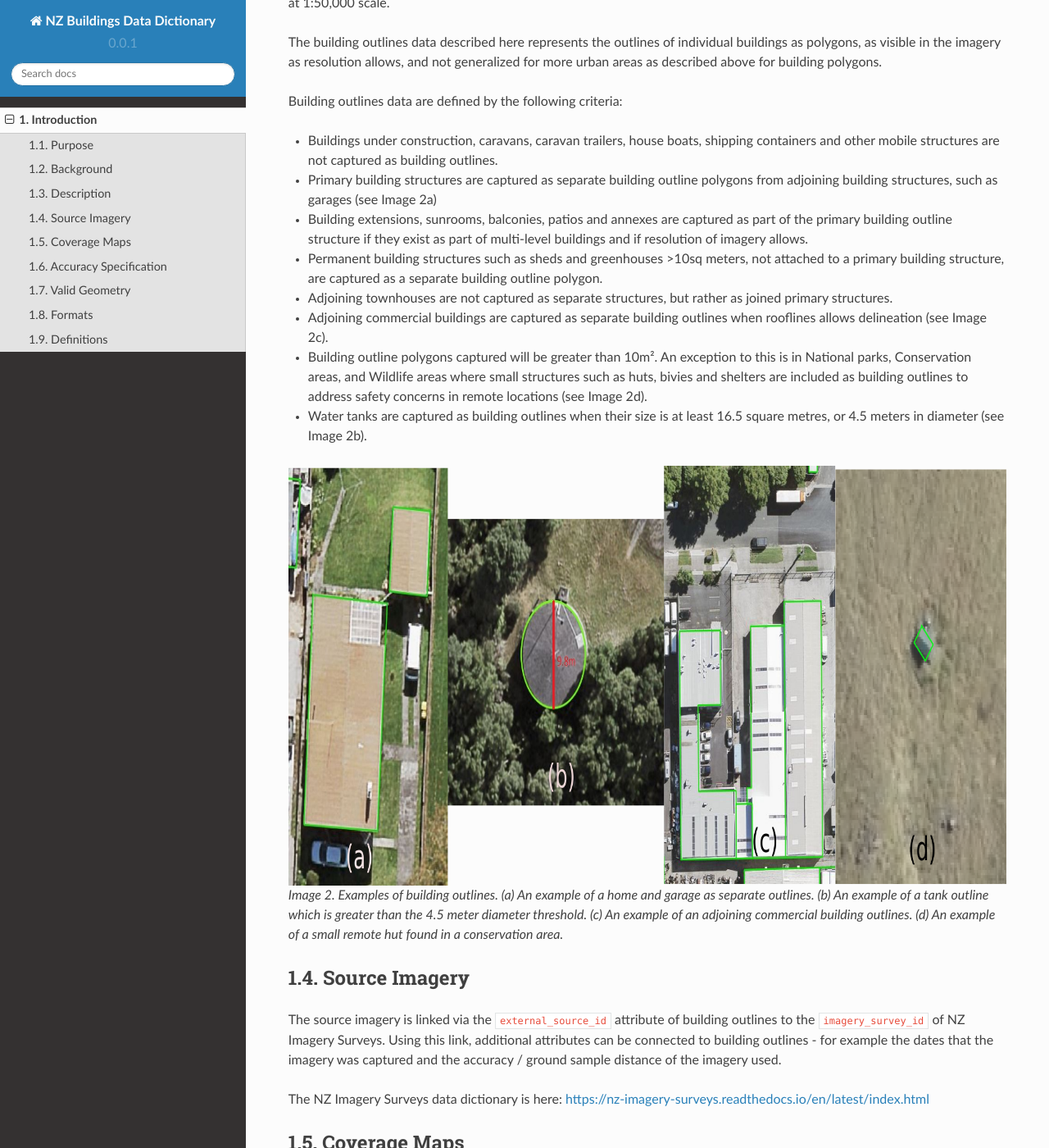
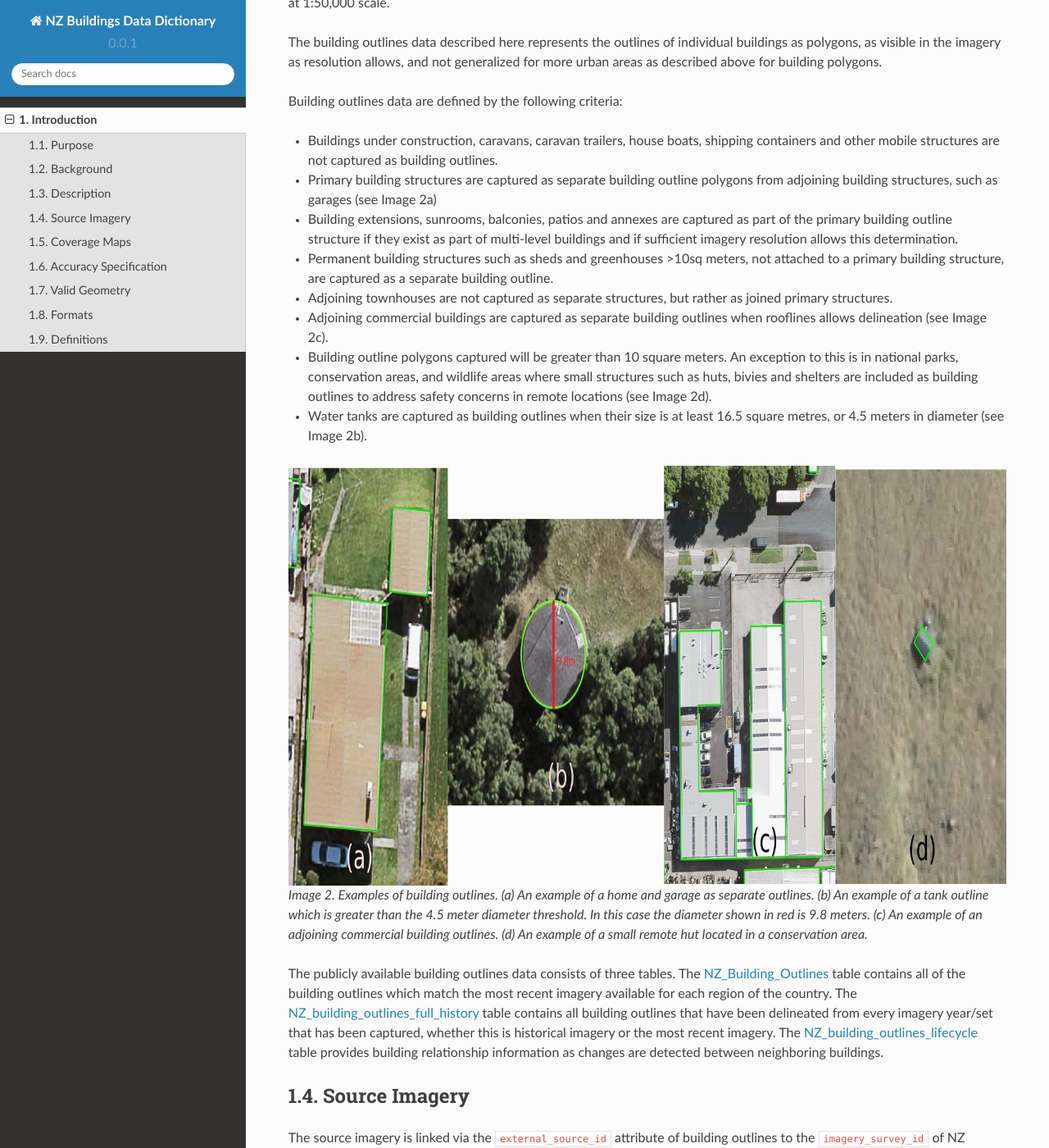
Before and after one commit to linz/nz-buildings, a Sphinx documentation site: the page built from db/docs/source/introduction.rst, in a window 1280 px wide and 1400 px high, scrolled down 1565 px. Shown: the whole window at 82% size. Built offline with Sphinx 7.4.7 and the Read the Docs theme 2.0.0, drawn with Linux system fonts in a browser that asks for light colours; pages that are not in the unit, such as notebooks, are missing from menus.

Commit message:
Updated table description

```diff
--- a/db/docs/source/introduction.rst
+++ b/db/docs/source/introduction.rst
@@ -37,18 +37,20 @@ Building outlines data are defined by the following criteria:
 
 * Buildings under construction, caravans, caravan trailers, house boats, shipping containers and other mobile structures are not captured as building outlines.
 * Primary building structures are captured as separate building outline polygons from adjoining building structures, such as garages (see Image 2a)
-* Building extensions, sunrooms, balconies, patios and annexes are captured as part of the primary building outline structure if they exist as part of multi-level buildings and if resolution of imagery allows.
-* Permanent building structures such as sheds and greenhouses >10sq meters, not attached to a primary building structure, are captured as a separate building outline polygon.
+* Building extensions, sunrooms, balconies, patios and annexes are captured as part of the primary building outline structure if they exist as part of multi-level buildings and if sufficient imagery resolution allows this determination.
+* Permanent building structures such as sheds and greenhouses >10sq meters, not attached to a primary building structure, are captured as a separate building outline.
 * Adjoining townhouses are not captured as separate structures, but rather as joined primary structures.
 * Adjoining commercial buildings are captured as separate building outlines when rooflines allows delineation (see Image 2c).
-* Building outline polygons captured will be greater than 10m². An exception to this is in National parks, Conservation areas, and Wildlife areas where small structures such as huts, bivies and shelters are included as building outlines to address safety concerns in remote locations (see Image 2d).
+* Building outline polygons captured will be greater than 10 square meters. An exception to this is in national parks, conservation areas, and wildlife areas where small structures such as huts, bivies and shelters are included as building outlines to address safety concerns in remote locations (see Image 2d).
 * Water tanks are captured as building outlines when their size is at least 16.5 square metres, or 4.5 meters in diameter (see Image 2b).
 
 .. figure:: _static/examples.png
    :scale: 100%
    :alt: Examples of building outlines
 
-   Image 2. Examples of building outlines. (a) An example of a home and garage as separate outlines. (b) An example of a tank outline which is greater than the 4.5 meter diameter threshold. (c) An example of an adjoining commercial building outlines. (d) An example of a small remote hut found in a conservation area.
+   Image 2. Examples of building outlines. (a) An example of a home and garage as separate outlines. (b) An example of a tank outline which is greater than the 4.5 meter diameter threshold. In this case the diameter shown in red is 9.8 meters. (c) An example of an adjoining commercial building outlines. (d) An example of a small remote hut located in a conservation area.
+
+The publicly available building outlines data consists of three tables. The `NZ_Building_Outlines <https://nz-buildings.readthedocs.io/en/latest/published_data.html#table-nz-building-outlines>`_ table contains all of the building outlines which match the most recent imagery available for each region of the country. The `NZ_building_outlines_full_history <https://nz-buildings.readthedocs.io/en/latest/published_data.html#table-nz-building-outlines-full-history>`_ table contains all building outlines that have been delineated from every imagery year/set that has been captured, whether this is historical imagery or the most recent imagery. The `NZ_building_outlines_lifecycle <https://nz-buildings.readthedocs.io/en/latest/published_data.html#table-nz-building-outlines-lifecycle>`_ table provides building relationship information as changes are detected between neighboring buildings.
 
 
 Source Imagery
```
